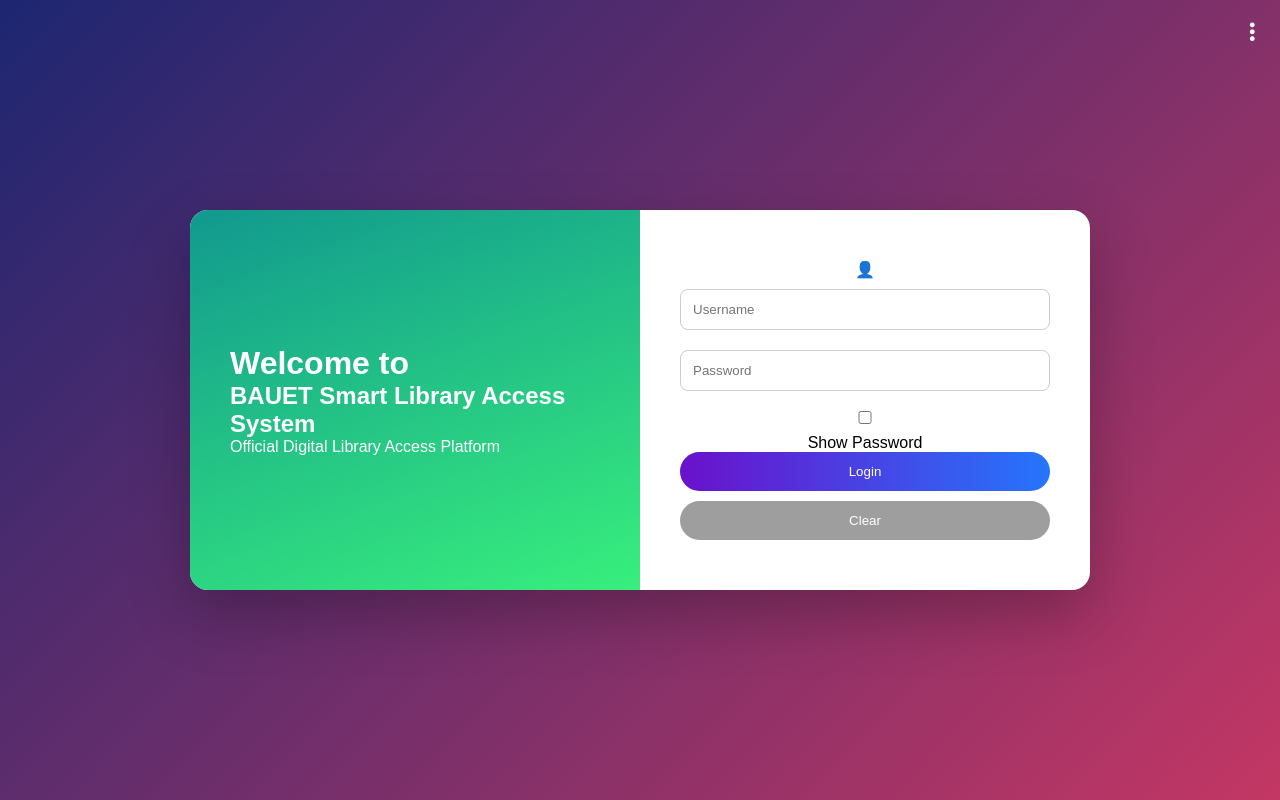
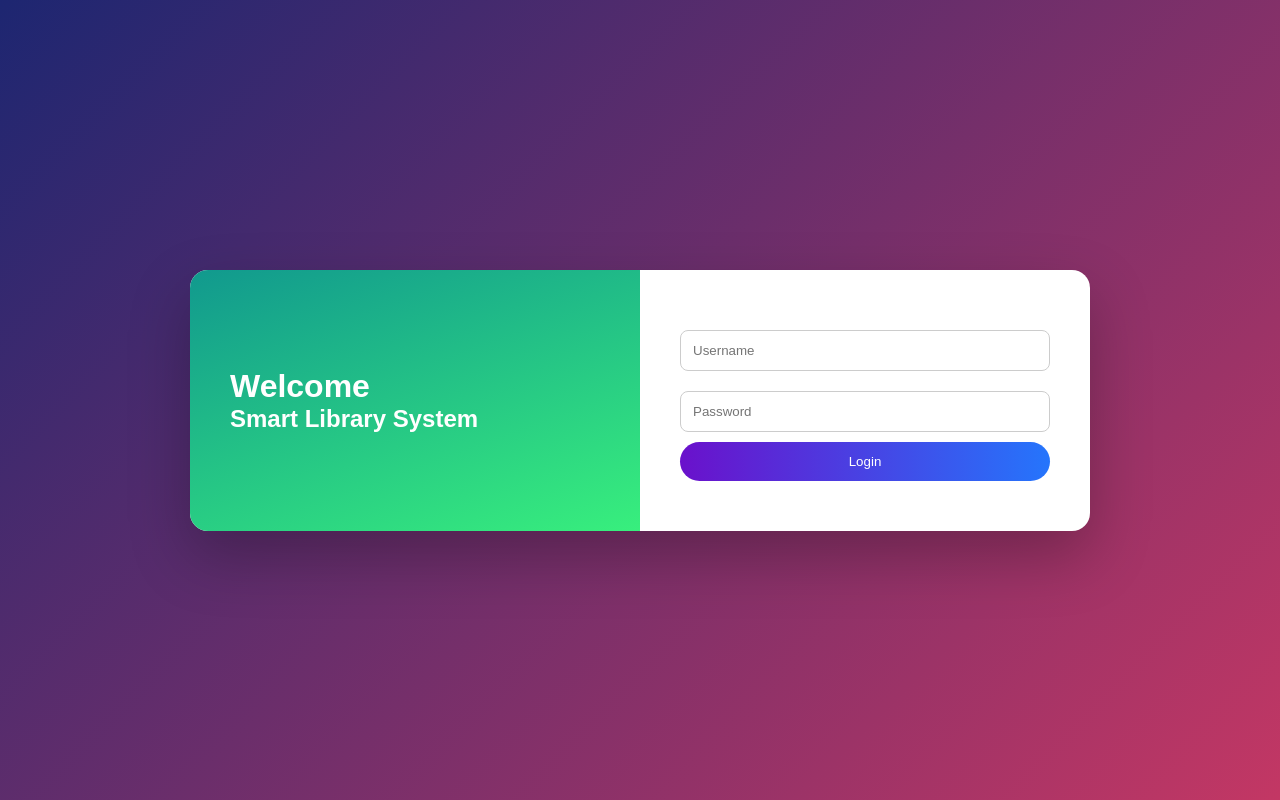
Before and after one commit to Jannat-Risha/bauet-library-access-system, a plain HTML site: page HTML/index.html in a window 1280 px wide. Drawn offline with Linux system fonts and the light colour scheme.

Commit message:
updated index

```diff
--- a/HTML/index.html
+++ b/HTML/index.html
@@ -2,110 +2,42 @@
 <html lang="en">
 <head>
 <meta charset="UTF-8">
-    <title>BAUET Smart Library Access System</title>
-
-    <!-- CSS -->
+<title>Login</title>
 <link rel="stylesheet" href="style.css">
-
-    <!-- Font Awesome -->
-    <link rel="stylesheet" href="https://cdnjs.cloudflare.com/ajax/libs/font-awesome/6.4.0/css/all.min.css">
 </head>
 
 <body class="login-page">
 
-    <!-- 3 Dot Menu -->
-    <div class="top-menu">
-        <i class="fa-solid fa-ellipsis-vertical"></i>
+<div class="login-box">
+
+    <div class="left-panel">
+        <h1>Welcome</h1>
+        <h2>Smart Library System</h2>
     </div>
 
-    <div class="login-box">
+    <div class="right-panel">
+        <form onsubmit="login(event)">
+            <input type="text" id="username" placeholder="Username" required>
+            <input type="password" id="password" placeholder="Password" required>
 
-        <!-- LEFT -->
-        <div class="left-panel">
-            <h1>Welcome to</h1>
-            <h2>BAUET Smart Library Access System</h2>
-            <p>Official Digital Library Access Platform</p>
+            <button class="login-btn">Login</button>
+        </form>
     </div>
 
-        <!-- RIGHT -->
-        <div class="right-panel">
-
-            <div class="icon">👤</div>
-
-            <!-- LOGIN FORM -->
-            <form onsubmit="login(event)">
-
-                <input type="text" id="username" placeholder="Username" required>
-
-                <input type="password" id="password" placeholder="Password" required>
-
-                <div class="options">
-                    <label>
-                        <input type="checkbox" onclick="togglePassword()"> Show Password
-                    </label>
 </div>
 
-                <button type="submit" class="login-btn">
-                    Login
-                </button>
+<script>
+function login(e){
+    e.preventDefault();
 
-                <button type="reset" class="clear-btn">
-                    Clear
-                </button>
+    let username = document.getElementById("username").value;
 
-            </form>
-
-        </div>
-    </div>
-
-    <!-- SCRIPT -->
-    <script>
-
-        // password show/hide
-        function togglePassword() {
-            const pass = document.getElementById("password");
-            pass.type = pass.type === "password" ? "text" : "password";
+    if(username === "admin"){
+        window.location.href = "admin-dashboard.html";
+    } else {
+        window.location.href = "dashboard.html";
     }
-
-        // LOGIN FUNCTION (REAL BACKEND CONNECT)
-        function login(event) {
-            event.preventDefault();
-
-            const username = document.getElementById("username").value;
-            const password = document.getElementById("password").value;
-
-            fetch("http://localhost:5000/api/login", {
-                method: "POST",
-                headers: {
-                    "Content-Type": "application/json"
-                },
-                body: JSON.stringify({ username, password })
-            })
-            .then(res => res.json())
-            .then(data => {
-
-                if (data.success) {
-
-                    // ✅ JWT TOKEN SAVE
-                    localStorage.setItem("token", data.token);
-                    localStorage.setItem("user", JSON.stringify(data.user));
-
-                    alert("Login Successful");
-
-                    // redirect
-                    window.location.href = "dashboard.html";
-
-                } else {
-                    alert(data.message || "Login Failed");
 }
-
-            })
-            .catch(err => {
-                console.log(err);
-                alert("Server Error");
-            });
-        }
-
 </script>
 
 </body>
```
Lines whose indentation alone changed are shown as unchanged.
